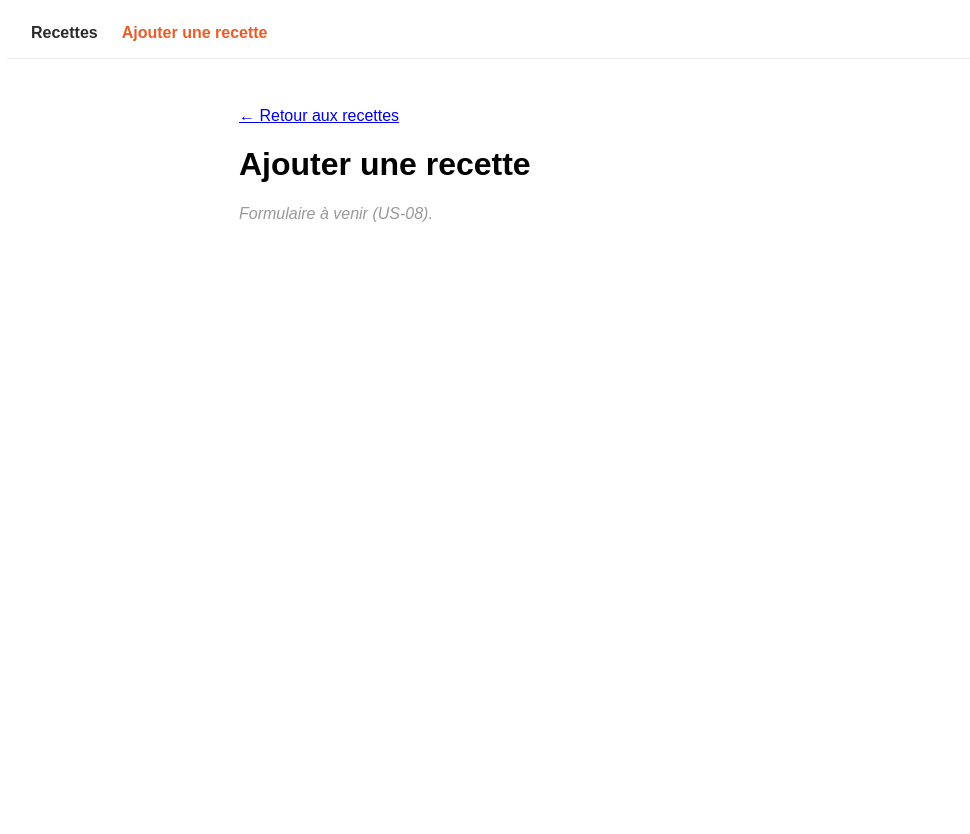
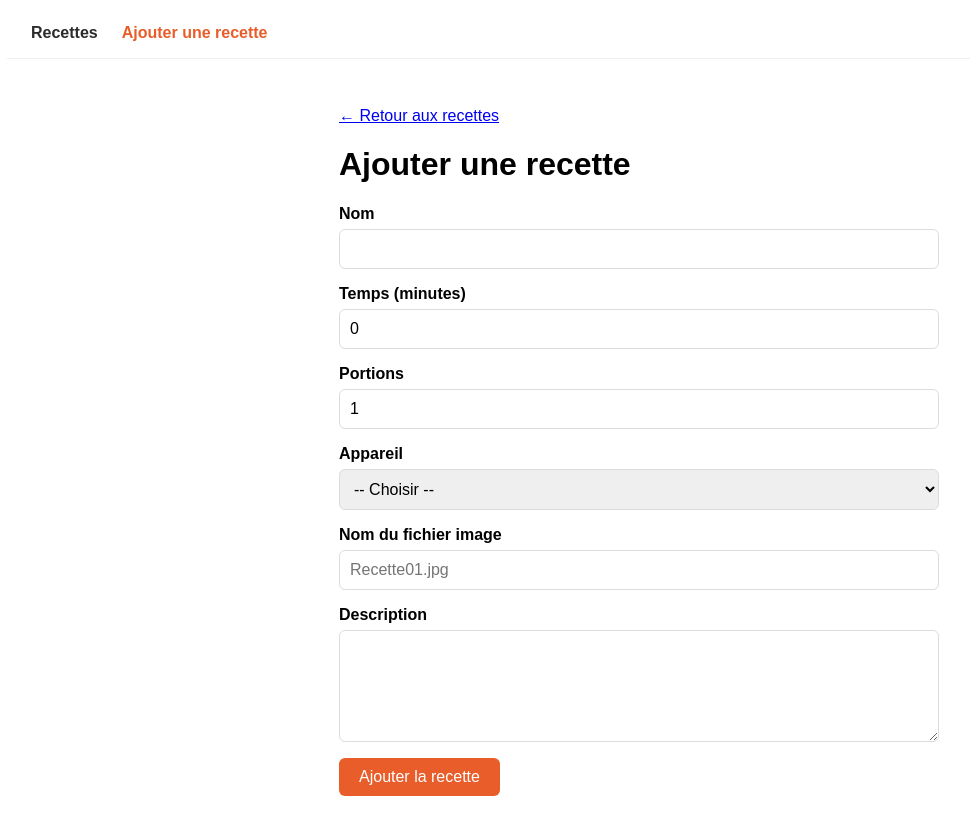
Before and after one commit to Yass-Devv/toqueChef, a Vue app: page /ajouter in a window 1280 px wide. Shown: the top 834 px of the page, without its empty margins (1-971 px from the left). Before the commit the page ends 800 px from the top, so only its background shows below. Built offline with nearby package versions, Linux system fonts and the light colour scheme.

Commit message:
feat(US-08): formulaire d'ajout de recette

```diff
--- a/src/components/RecipeCard.vue
+++ b/src/components/RecipeCard.vue
@@ -9,7 +9,7 @@ defineProps({
 
 <template>
     <RouterLink :to="{ name: 'recipe-detail', params: { id: recipe.id } }" class="recipe-card">
-        <img :src="`/images/${recipe.image}`" :alt="recipe.name" class="recipe-image" />
+        <img :src="`/images/${recipe.image || 'default.svg'}`" :alt="recipe.name" class="recipe-image" />
         <div class="recipe-content">
             <h2 class="recipe-title">{{ recipe.name }}</h2>
             <p class="recipe-time">⏱ {{ recipe.time }} min</p>
--- a/src/data/recipes.ts
+++ b/src/data/recipes.ts
@@ -1,6 +1,8 @@
+import { reactive } from 'vue'
 import type { Recipe } from '@/types/recipe'
 
-export const recipes: Recipe[] = [
+// reactive : les recettes ajoutées via le formulaire (US-08) apparaissent dans l'accueil.
+export const recipes: Recipe[] = reactive<Recipe[]>([
     {
         "id": 1,
         "image": "Recette01.jpg",
@@ -1775,4 +1777,4 @@ export const recipes: Recipe[] = [
         "appliance": "Four",
         "ustensils":["rouleau à patisserie","fouet"]
     }
-]
+])
--- a/src/views/RecipeFormView.vue
+++ b/src/views/RecipeFormView.vue
@@ -1,27 +1,119 @@
 <script setup>
-// Placeholder en attendant l'implémentation complète de l'US-08 (Étudiant D).
+import { computed, ref } from 'vue'
+import { useRouter } from 'vue-router'
+import { recipes } from '@/data/recipes'
+
+const router = useRouter()
+
+const form = ref({
+  name: '',
+  time: 0,
+  servings: 1,
+  appliance: '',
+  image: '',
+  description: '',
+})
+
+// Appareils existants, sans doublons
+const appliances = computed(() => [...new Set(recipes.map((r) => r.appliance))].sort())
+
+// Aucune validation pour l'instant (US ultérieure)
+const submit = () => {
+  const newRecipe = {
+    ...form.value,
+    id: Date.now(),
+    ingredients: [],
+    ustensils: [],
+  }
+  recipes.push(newRecipe)
+  router.push({ name: 'recipe-detail', params: { id: newRecipe.id } })
+}
 </script>
 
 <template>
-  <div class="recipe-form-placeholder">
+  <div class="recipe-form">
     <RouterLink to="/">&larr; Retour aux recettes</RouterLink>
 
     <h1>Ajouter une recette</h1>
 
-    <p class="note">Formulaire à venir (US-08).</p>
+    <form @submit.prevent="submit">
+      <label>
+        Nom
+        <input v-model="form.name" type="text" />
+      </label>
+
+      <label>
+        Temps (minutes)
+        <input v-model.number="form.time" type="number" min="0" />
+      </label>
+
+      <label>
+        Portions
+        <input v-model.number="form.servings" type="number" min="1" />
+      </label>
+
+      <label>
+        Appareil
+        <select v-model="form.appliance">
+          <option value="">-- Choisir --</option>
+          <option v-for="a in appliances" :key="a" :value="a">{{ a }}</option>
+        </select>
+      </label>
+
+      <label>
+        Nom du fichier image
+        <input v-model="form.image" type="text" placeholder="Recette01.jpg" />
+      </label>
+
+      <label>
+        Description
+        <textarea v-model="form.description" rows="5"></textarea>
+      </label>
+
+      <button type="submit">Ajouter la recette</button>
+    </form>
   </div>
 </template>
 
 <style scoped>
-.recipe-form-placeholder {
-  max-width: 800px;
+.recipe-form {
+  max-width: 600px;
   margin: 0 auto;
   padding: 24px 0;
   font-family: sans-serif;
 }
 
-.note {
-  color: #999;
-  font-style: italic;
+form {
+  display: flex;
+  flex-direction: column;
+  gap: 16px;
+}
+
+label {
+  display: flex;
+  flex-direction: column;
+  gap: 6px;
+  font-weight: bold;
+}
+
+input,
+select,
+textarea {
+  padding: 10px;
+  font: inherit;
+  font-weight: normal;
+  border: 1px solid #dcdcdc;
+  border-radius: 6px;
+}
+
+button {
+  align-self: flex-start;
+  padding: 10px 20px;
+  font: inherit;
+  color: #fff;
+  background: #e85d2a;
+  border: none;
+  border-radius: 6px;
+  cursor: pointer;
 }
 </style>
```
Also changed, not shown: public/images/default.svg (added).
